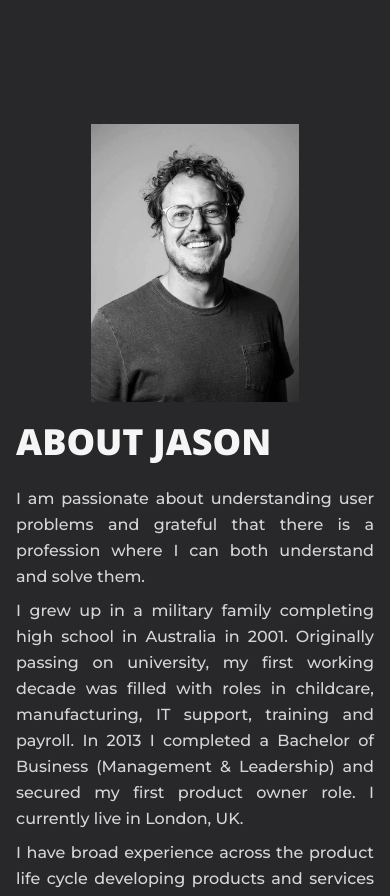
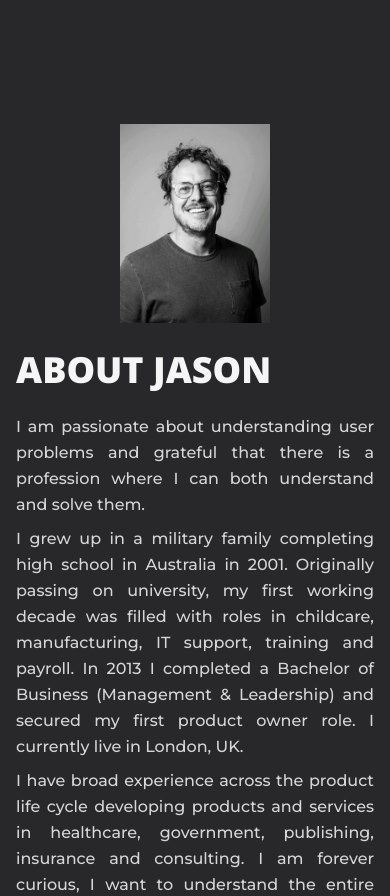
Before and after one commit to jason-sims/jasonstuartsims.com, a Next.js app: page / in a window 390 px wide. Shown: the part 800-1696 px from the top of the page. Built offline with nearby package versions, Linux system fonts and the light colour scheme.

Commit message:
adjusted about image size

```diff
--- a/components/About.jsx
+++ b/components/About.jsx
@@ -5,8 +5,8 @@ import AboutImg from "../public/assets/about.jpg";
 const About = () => {
   return (
     <div id="about" className="max-w-[1240px] h-auto pt-20 p-4 m-auto">
-        <div className="grid md:grid-cols-2 gap-5">
-          <div className="flex justify-center w-7/12 h-auto m-auto md:w-8/12">
+        <div className="grid lg:grid-cols-2 gap-5">
+          <div className="w-5/12 h-auto m-auto sm:w-5/12 lg:w-8/12">
             <Image src={AboutImg} alt="/" />
           </div>
           <div>
```
